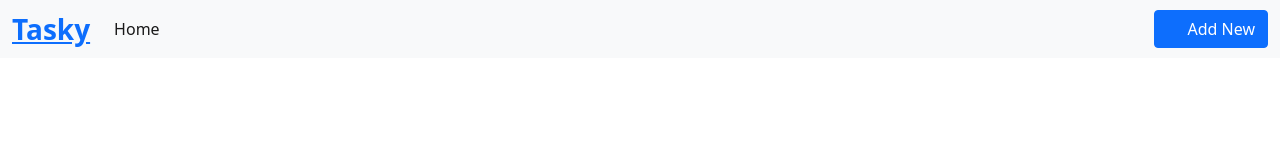
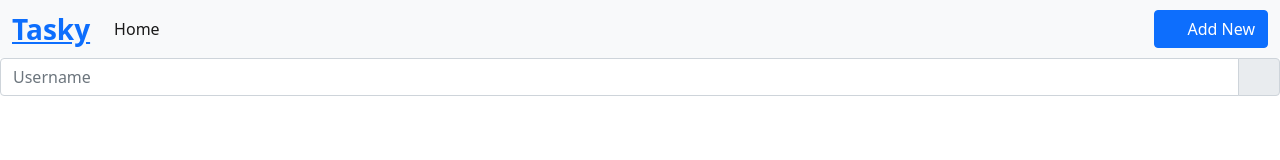
Before and after one commit to apekshachoudhary/pro-task-management, a plain HTML site: page index.html in a window 1280 px wide. Drawn offline with nearby package versions, Linux system fonts and the light colour scheme.

Commit message:
management-task

```diff
--- a/index.html
+++ b/index.html
@@ -21,7 +21,9 @@
         <nav class="navbar navbar-expand-lg navbar-light bg-light">
             <div class="container-fluid">
                 <a class="fs-3 fw-bolder" href="#">Tasky</a>
-              <button class="navbar-toggler" type="button" data-bs-toggle="collapse" data-bs-target="#navbarSupportedContent" aria-controls="navbarSupportedContent" aria-expanded="false" aria-label="Toggle navigation">
+                <button class="navbar-toggler" type="button" data-bs-toggle="collapse"
+                    data-bs-target="#navbarSupportedContent" aria-controls="navbarSupportedContent"
+                    aria-expanded="false" aria-label="Toggle navigation">
                     <span class="navbar-toggler-icon"></span>
                 </button>
                 <div class="collapse navbar-collapse" id="navbarSupportedContent">
@@ -38,6 +40,19 @@
         </nav>
     </header>
 
+    <main>
+        <section>
+            <div>
+                <div class="input-group mb-3">
+                    <input type="text" class="form-control" placeholder="Username" aria-label="Username"
+                        aria-describedby="basic-addon1">
+                    <span class="input-group-text" id="basic-addon1">
+                        <i class="far fa-search"></i>
+                    </span>
+                </div>
+            </div>
+        </section>
+    </main>
 
 
     <!-- Optional JavaScript; choose one of the two! -->
```
Lines whose indentation alone changed are shown as unchanged.
